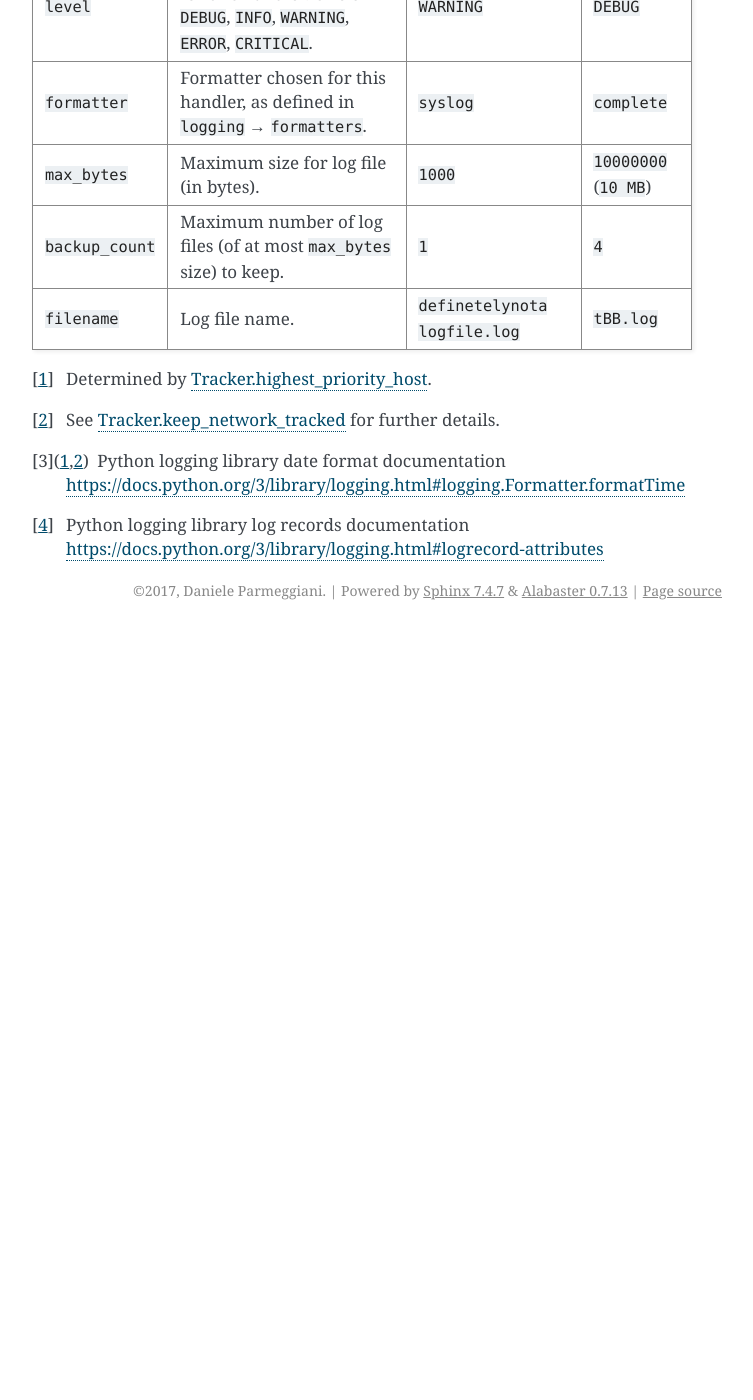
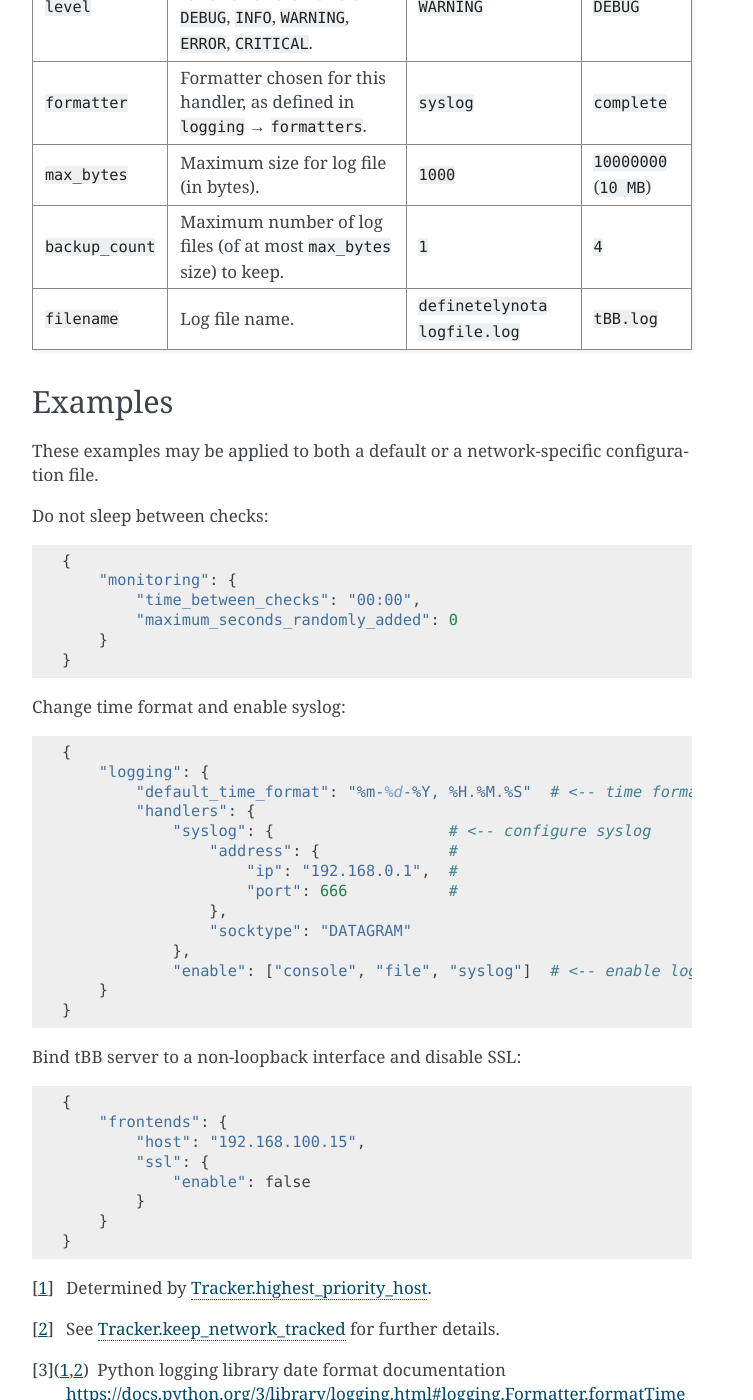
Before and after one commit to dpdani/tBB, a Sphinx documentation site: the page built from docs/config.rst, in a window 1280 px wide and 1400 px high, scrolled down 8431 px. Shown: the whole window, without its empty margins (388-1141 px from the left). Built offline with Sphinx 7.4.7, drawn with Linux system fonts in a browser that asks for light colours; before the commit the page ends 9061 px from its top, so only the background shows below that.

Commit message:
Update config.rst

```diff
--- a/docs/config.rst
+++ b/docs/config.rst
@@ -330,6 +330,47 @@ Field name                          Description
 ==================================  =============================================  =========================  =============
 
 
+Examples
+--------
+These examples may be applied to both a default or a network-specific configuration file.
+
+Do not sleep between checks::
+
+    {
+        "monitoring": {
+            "time_between_checks": "00:00",
+            "maximum_seconds_randomly_added": 0
+        }
+    }
+
+Change time format and enable syslog::
+
+    {
+        "logging": {
+            "default_time_format": "%m-%d-%Y, %H.%M.%S"  # <-- time format
+            "handlers": {
+                "syslog": {                   # <-- configure syslog
+                    "address": {              #
+                        "ip": "192.168.0.1",  #
+                        "port": 666           #
+                    },
+                    "socktype": "DATAGRAM"
+                },
+                "enable": ["console", "file", "syslog"]  # <-- enable logging handlers here
+        }
+    }
+
+Bind tBB server to a non-loopback interface and disable SSL::
+
+    {
+        "frontends": {
+            "host": "192.168.100.15",
+            "ssl": {
+                "enable": false
+            }
+        }
+    }
+
 
 
 .. [#f1] Determined by `Tracker.highest_priority_host <http://tbb.readthedocs.io/en/latest/tBB.html#tBB.tracker.Tracker.highest_priority_host>`_.
```
